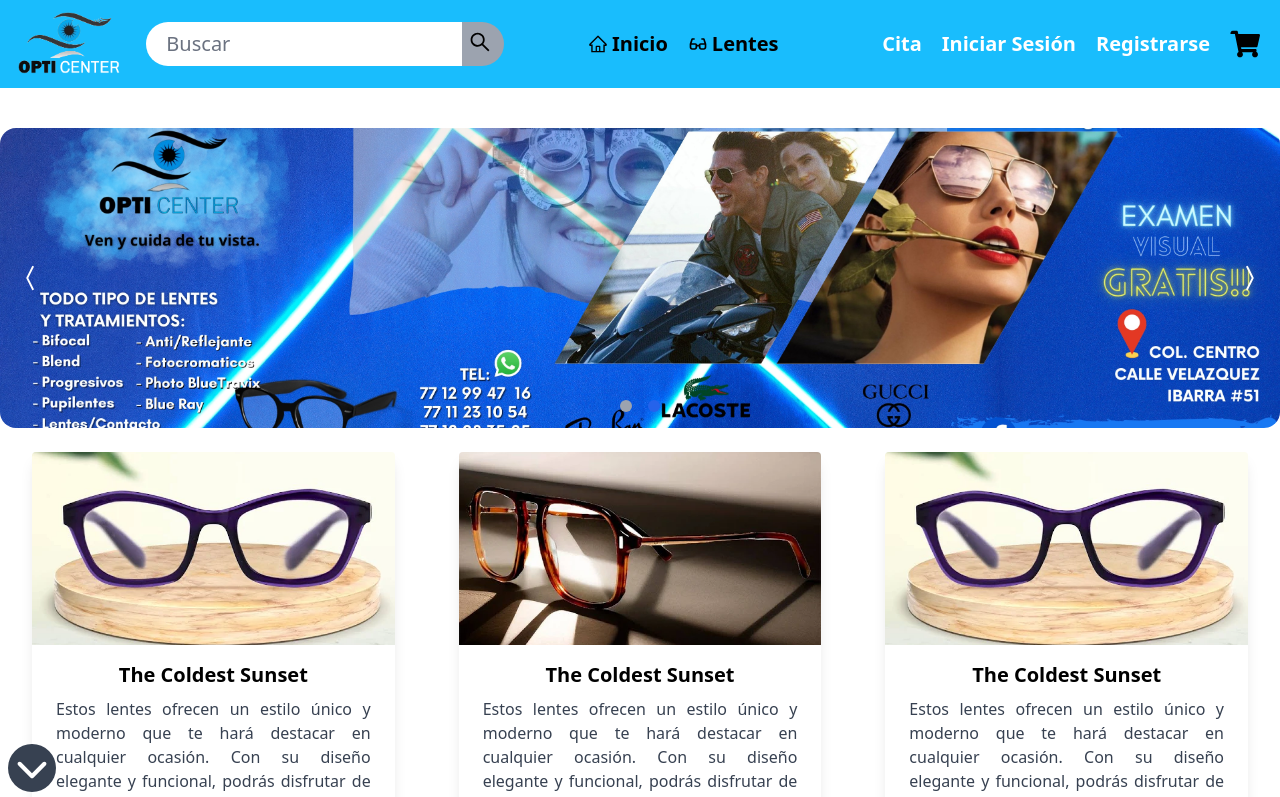
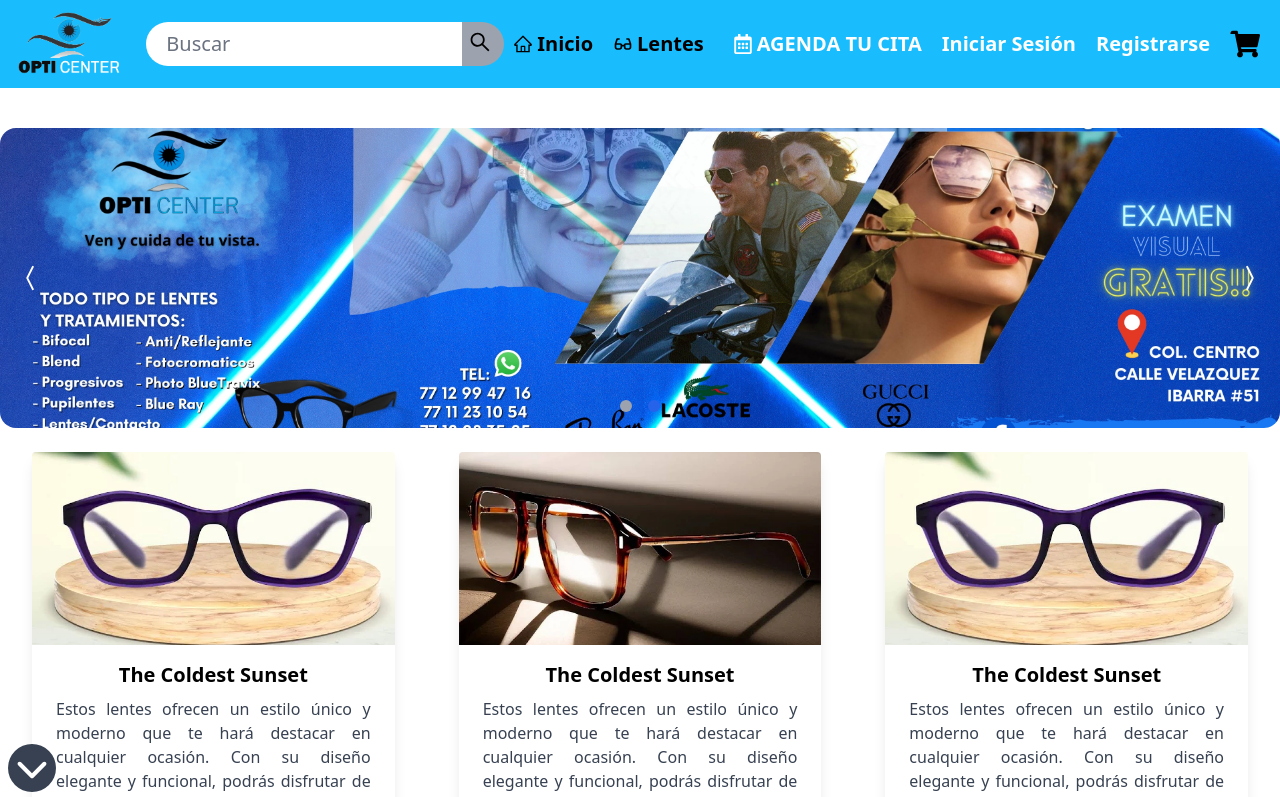
Before and after one commit to IrvingYHM/Opticenter, a React (Vite) app: page / in a window 1280 px wide. Shown: the top 797 px of the page. Built offline with nearby package versions, Linux system fonts and the light colour scheme.

Commit message:
Cambio de direcciones

```diff
--- a/src/App.jsx
+++ b/src/App.jsx
@@ -137,6 +137,8 @@ function App() {
               {/* Rutas para productos */}
               <Route path="/Productos" element={<Productos />} />
               <Route path="/ProductosAg" element={<AgregarProductos />} />
+              {/*Rutas para clientesAdmin  */}
+              <Route path="/ClientesAd" element={<ClienteAd />} />
 
           <Route
             path="/productos-encontrados"
--- a/src/components/Navegacion/barra.jsx
+++ b/src/components/Navegacion/barra.jsx
@@ -12,6 +12,7 @@ import { FaUser } from "react-icons/fa6";
 import { AiFillSetting } from "react-icons/ai";
 import ProductosEncontrados from "../../views/bus/ProductosEncontrados";
 import ImageUser from "../../img/user/user-01.png";
+import { FaRegCalendarAlt } from "react-icons/fa";
 
 // Función para decodificar JWT
 function parseJwt(token) {
@@ -120,7 +121,7 @@ function Barra() {
   };
 
   return (
-    <nav className="flex fixed items-center justify-between w-full top-0 bg-turquesa py-1 lg:text-xl">
+    <nav className="flex fixed items-center justify-between w-full top-0 bg-turquesa py-1 lg:text-xl z-50">
       <div className="w-18 md:w-25 h-16 md:h-20 flex items-center ml-2">
         <Link to="/" className="flex items-center">
           <img
@@ -172,10 +173,10 @@ function Barra() {
             Accesorios
           </Link>
           <Link
-            to="/gestionarCi"
-            className="hover:bg-blue-900 rounded-md font-bold flex items-center"
+            to="/Agendar-cita"
+            className="hover:bg-blue-900 rounded-md font-bold flex items-center uppercase"
           >
-            Cita
+            Agenda tu cita
           </Link>
           <Link
             to="/inicioS"
@@ -215,7 +216,7 @@ function Barra() {
             <BiGlassesAlt size={20} className="mr-1" />
             Lentes
           </Link>
-          {/*           <Link
+{/*           <Link
             to="/accesorios"
             className=" hover:border-b-2 border-blue-700 font-bold flex items-center"
           >
@@ -243,10 +244,11 @@ function Barra() {
 
         <div className="hidden md:flex items-center space-x-5 mx-5">
           <Link
-            to="/gestionarCi"
-            className="hover:bg-blue-900 text-white rounded-md font-bold flex whitespace-nowrap"
+            to="/Agendar-cita"
+            className="hover:text-blue-800 text-white rounded-md font-bold flex whitespace-nowrap uppercase"
           >
-            Cita
+            <FaRegCalendarAlt size={20} className="mr-1 mt-1" />
+            Agenda tu cita
           </Link>
           {usuarioLogueado ? (
             <div className="flex items-center gap-4" ref={menuPerfilRef}>
```
